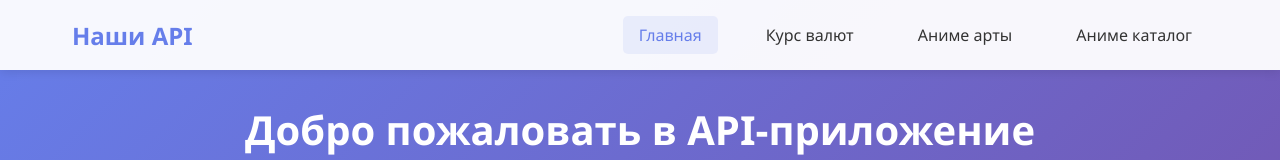
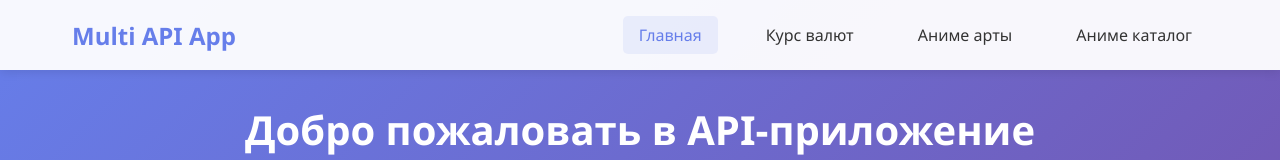
Before and after one commit to s4m1q/Our-website-2, a website built with Vite: page index.html in a window 1280 px wide. Shown: the top 160 px of the page. Built offline with nearby package versions, Linux system fonts and the light colour scheme.

Commit message:
Update index.html

```diff
--- a/index.html
+++ b/index.html
@@ -10,7 +10,7 @@
 <body>
   <nav class="navbar">
     <div class="nav-container">
-      <h1>Наши API</h1>
+      <h1>Multi API App</h1>
       <ul class="nav-links">
         <a href="/" class="active">Главная</a>
         <a href="/currency.html">Курс валют</a>
```
